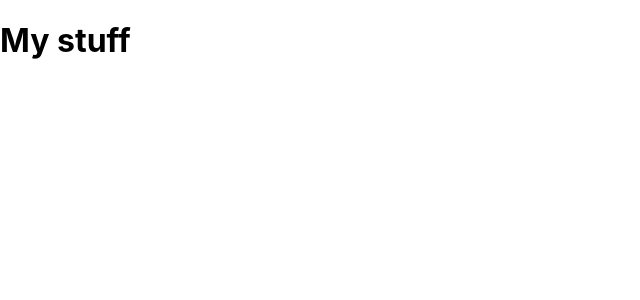
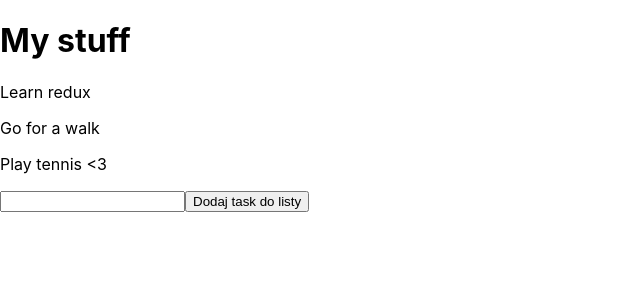
Before and after one commit to lukasz-klekner/podstawy-react-js, a React (Create React App) app: page / in a window 1280 px wide. Shown: the top 300 px of the page, without its empty margins (0-640 px from the left). Built offline with nearby package versions, Linux system fonts and the light colour scheme.

Commit message:
added elements to state and added form with features to interacting with users

```diff
--- a/src/App.js
+++ b/src/App.js
@@ -1,20 +1,47 @@
 import { Component } from 'react';
 
 class ToDoList extends Component {
+  state = {
+    tasks: this.props.tasks,
+    draft: '',
+  }
+
+  updateDraft = event => this.setState({ draft: event.target.value })
+
+  addNewTask = () => {
+    const { tasks, draft} = this.state;
+    const list = tasks;
+    list.push(draft);
+    this.setState({
+      tasks: list,
+      draft: '',
+    })
+  }
+
   render(){
+    const { tasks, draft } = this.state;
+
     return (
       <div>
         <h1>{this.props.title}</h1>
+        {tasks.map(task => <div key={task}><p>{task}</p></div>)}
+        <input type="text" value={draft} onChange={this.updateDraft} />
+        <button onClick={this.addNewTask}>Dodaj task do listy</button>
       </div>
     )
   }
 }
 
 class App extends Component {
+  myTask = [
+    'Learn redux',
+    'Go for a walk',
+    'Play tennis <3'
+  ]
   render(){
   return (
     <div>
-      <ToDoList title='My stuff' />
+      <ToDoList title='My stuff' tasks={this.myTask} />
     </div>
   );
   }
```
